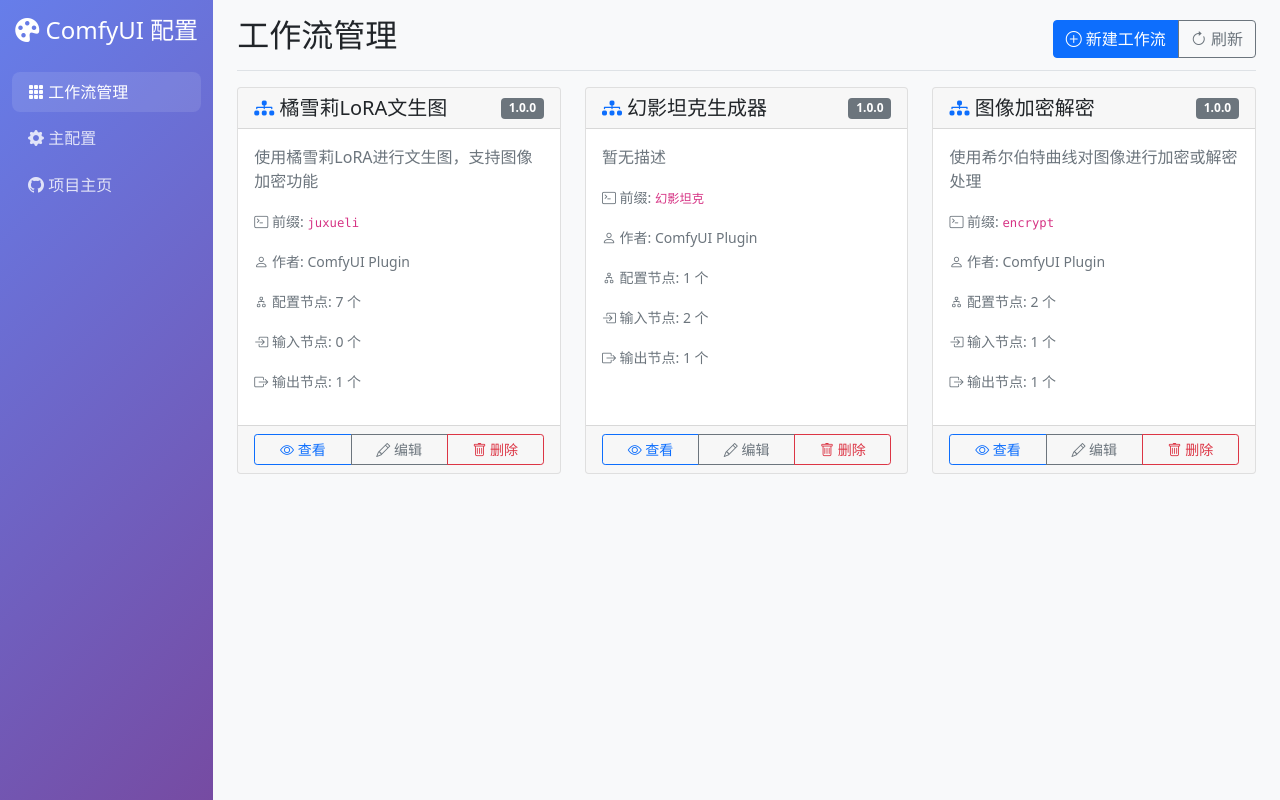
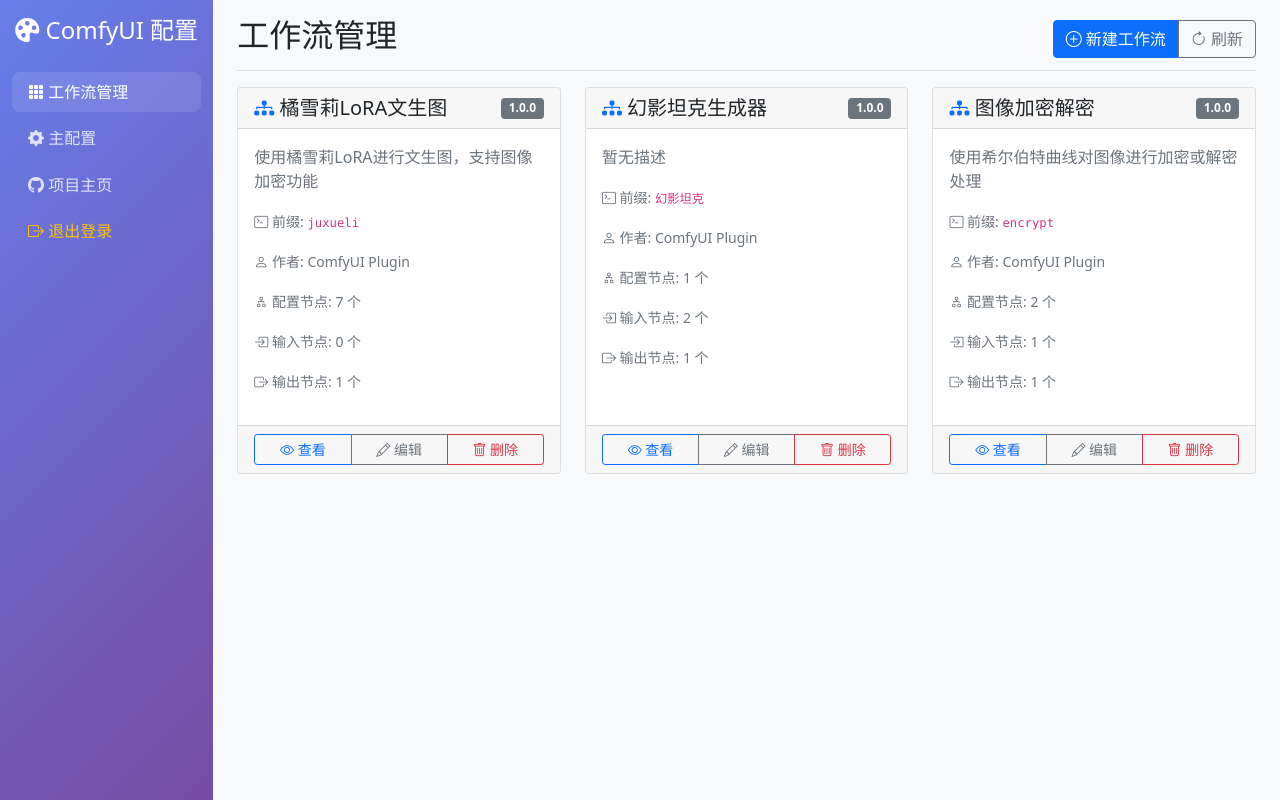
Before and after one commit to tjc6666666666666/astrbot_plugin_ComfyUI_promax, a Flask app: page / in a window 1280 px wide. Run offline with Flask 3, Linux system fonts and the light colour scheme; the visitor is signed in with stand-in values (Sample User, id 1); parts of the project's set-up code (start-up, migrations or seed data) failed here and were passed over; some libraries are stand-ins or nearby versions.

Commit message:
Update base.html

```diff
--- a/templates/base.html
+++ b/templates/base.html
@@ -86,6 +86,12 @@
                                 项目主页
                             </a>
                         </li>
+                        <li class="nav-item">
+                            <a class="nav-link text-warning" href="{{ url_for('logout') }}">
+                                <i class="bi bi-box-arrow-right"></i>
+                                退出登录
+                            </a>
+                        </li>
                     </ul>
                 </div>
             </nav>
```
